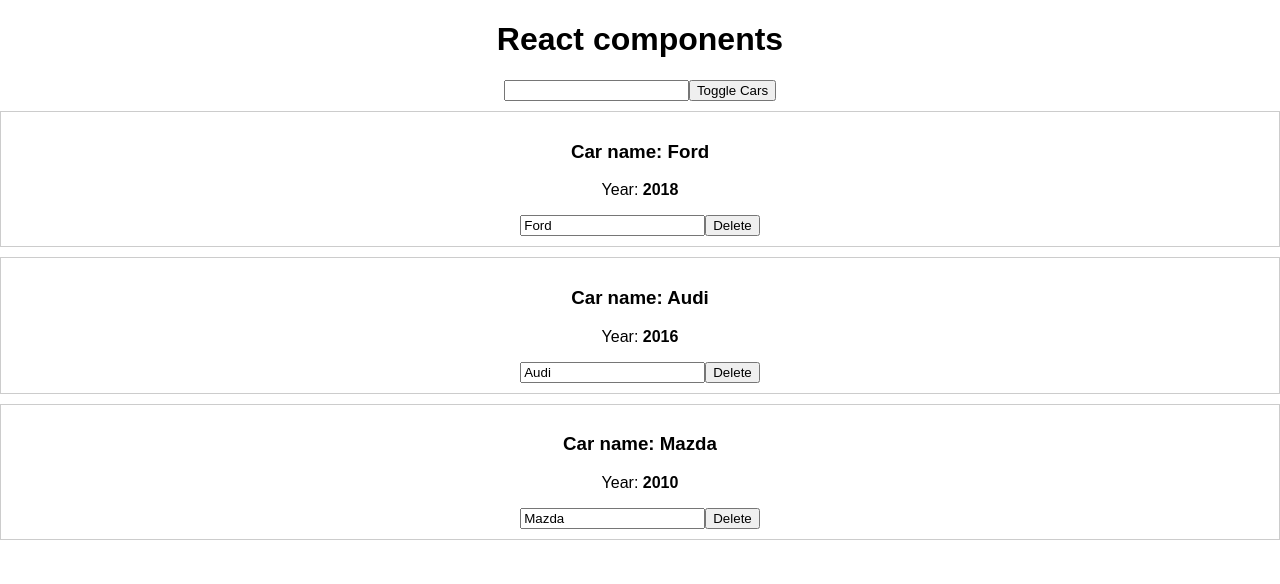
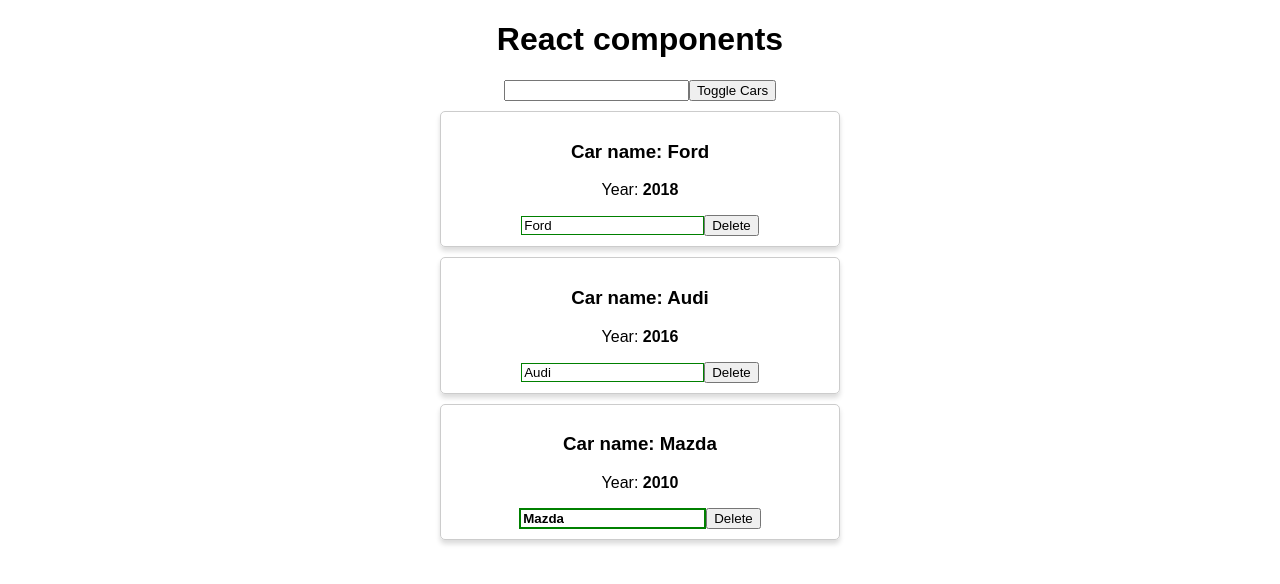
Before and after one commit to miron809/Vladilen_ReactJS, a React (Create React App) app: page / in a window 1280 px wide. Shown: the top 584 px of the page. Built offline with nearby package versions, Linux system fonts and the light colour scheme.

Commit message:
added some new styles

```diff
--- a/src/App.js
+++ b/src/App.js
@@ -37,11 +37,7 @@ class App extends Component {
     this.setState({ cars });
   };
 
-  onDelete(i) {
-    let cars = this.state.cars.concat();
-    cars = cars.filter((car) => cars.indexOf(car) !== i);
-    this.setState({ cars });
-  }
+  onDelete() {}
 
   render() {
     const divStyle = {
@@ -72,23 +68,14 @@ class App extends Component {
 
         <button onClick={this.toggleCarsView}>Toggle Cars</button>
 
-        {cars}
-
-        {/* <Car
-          name={cars[0].name}
-          year={cars[0].year}
-          onChangeTitle={this.changeTitle.bind(this, cars[0].name)}
-        /> */}
-        {/* <Car
-          name={cars[1].name}
-          year={cars[1].year}
-          onChangeTitle={() => this.changeTitle(cars[1].name)}
-        />
-        <Car
-          name={cars[2].name}
-          year={cars[2].year}
-          onChangeTitle={() => this.changeTitle(cars[2].name)}
-        /> */}
+        <div
+          style={{
+            width: "400px",
+            margin: "auto"
+          }}
+        >
+          {cars}
+        </div>
       </div>
     );
   }
--- /dev/null
+++ b/src/Car/Car.css
@@ -0,0 +1,5 @@
+.Car {
+  margin: 10px 0;
+  padding: 10px 0;
+  border-radius: 5px;
+}
--- a/src/Car/Car.js
+++ b/src/Car/Car.js
@@ -1,18 +1,30 @@
 import React from "react";
+import "./Car.css";
 
-export default (props) => (
-  <div
-    style={{
+export default (props) => {
+  const inputClasses = ["input"];
+
+  props.name ? inputClasses.push("green") : inputClasses.push("red");
+  props.name.length > 4 && inputClasses.push("bold");
+
+  const style = {
     border: "1px solid #ccc",
-      margin: "10px 0",
-      padding: "10px 0"
-    }}
-  >
+    boxShadow: "0 4px 5px 0 rgba(0, 0, 0, 0.14)"
+  };
+
+  return (
+    <div className="Car" style={style}>
       <h3>Сar name: {props.name}</h3>
       <p>
         Year: <strong>{props.year}</strong>
       </p>
-    <input value={props.name} type="text" onChange={props.onChangeName} />
+      <input
+        className={inputClasses.join(" ")}
+        value={props.name}
+        type="text"
+        onChange={props.onChangeName}
+      />
       <button onClick={props.onDelete}>Delete</button>
     </div>
   );
+};
--- a/src/styles.css
+++ b/src/styles.css
@@ -3,3 +3,20 @@ body {
   padding: 0;
   font-family: sans-serif;
 }
+
+.input {
+  outline: none !important;
+}
+
+.input.green {
+  border: 1px solid green;
+}
+
+.input.red {
+  border: 1px solid red;
+}
+
+.input.bold {
+  border: 2px solid green;
+  font-weight: bold;
+}
```
Lines whose indentation alone changed are shown as unchanged.
